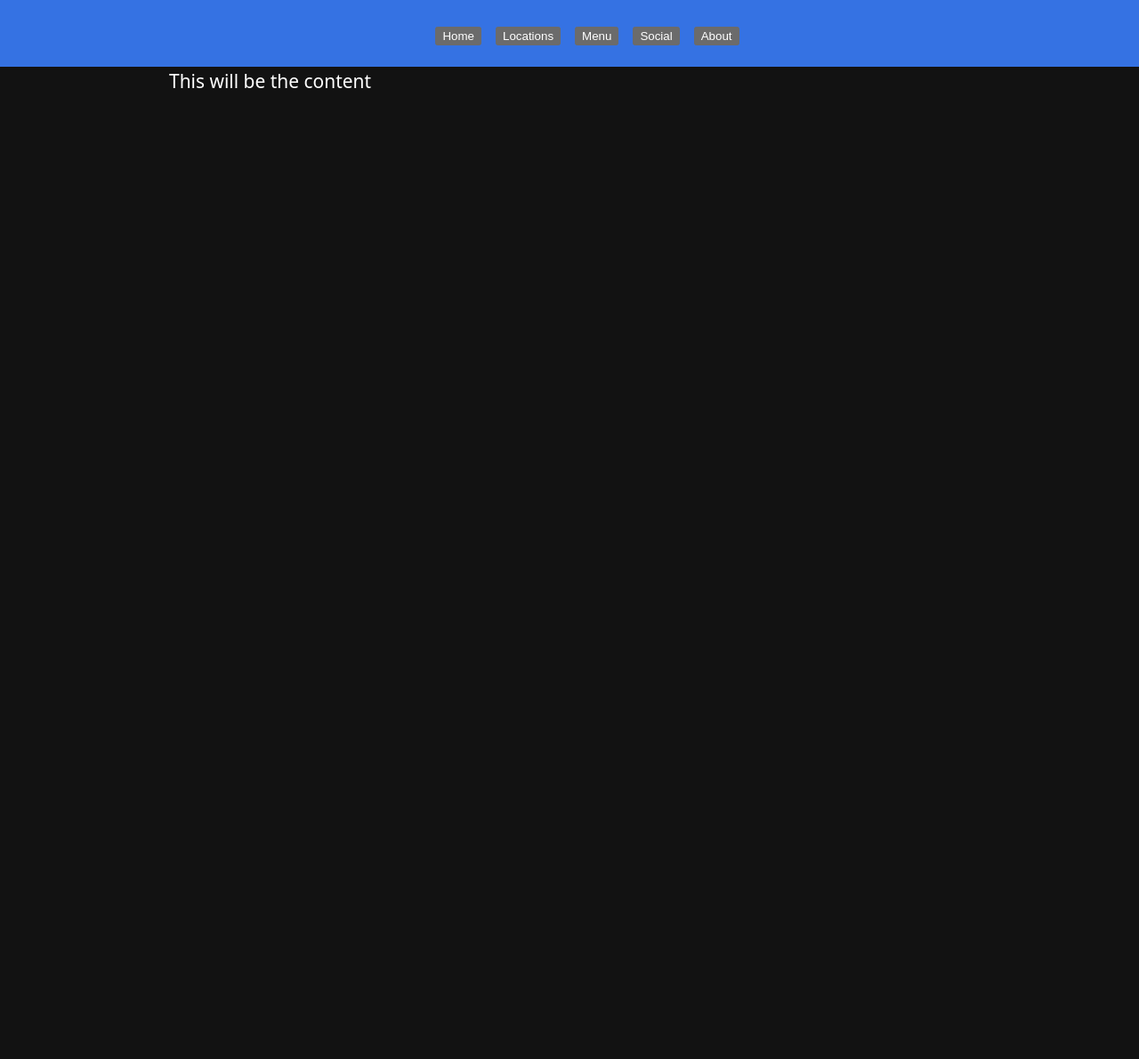
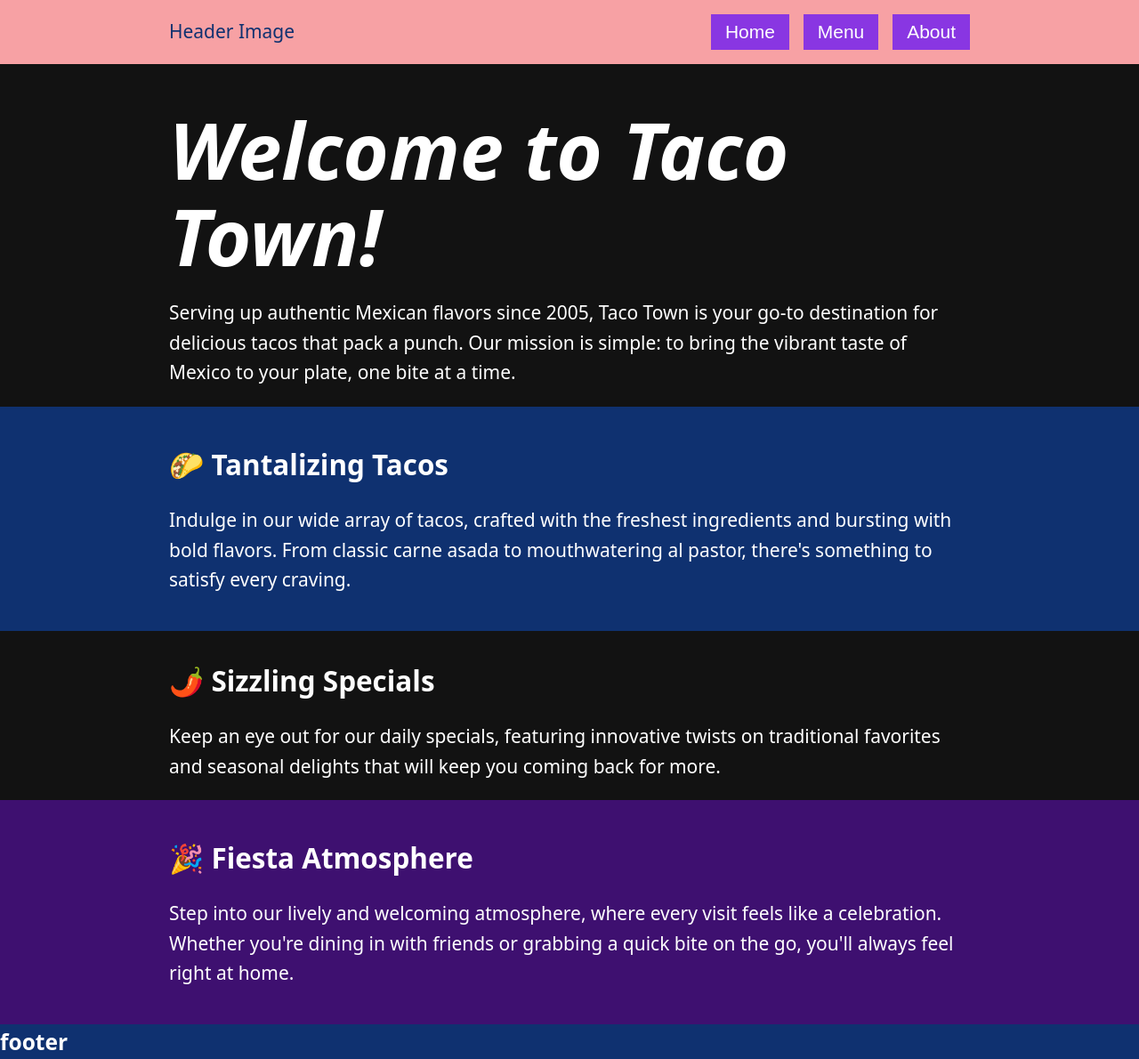
Before and after one commit to zaane/javascript-projects, a website built with webpack: page restaurant-homepage/src/index.html in a window 1280 px wide. Shown: the whole page at 89% size. Before the commit the page ends 800 px from the top, so only its background shows below. Built offline with nearby package versions, Linux system fonts and the light colour scheme.

Commit message:
make header and sample content

```diff
--- a/restaurant-homepage/src/index.html
+++ b/restaurant-homepage/src/index.html
@@ -1,26 +1,66 @@
 <!DOCTYPE html>
 <html lang="en">
+
 <head>
     <meta charset="UTF-8">
     <meta name="viewport" content="width=device-width, initial-scale=1.0">
-    <title>Tacos la Banqueta</title>
+    <title>Tacos la Restaurante</title>
 </head>
+
 <body>
-    <header class="content-grid">
-        <nav>
-            <ul class="nav-list">
-                <li><button>Home</button></li>
-                <li><button>Locations</button></li>
-                <li><button>Menu</button></li>
-                <li><button>Social</button></li>
-                <li><button>About</button></li>
-            </ul>
-        </nav>
+    <header class="primary-header content-grid">
+        <div class="primary-header__layout">
+            <div class="logo">
+                Header Image
+            </div>
+            <nav>
+                <ul class="nav-list">
+                    <li><button class="nav-button">Home</button></li>
+                    <li><button class="nav-button">Menu</button></li>
+                    <li><button class="nav-button">About</button></li>
+                </ul>
+            </nav>
+        </div>
     </header>
 
-    <div id="content" class="content-grid">
-        <p>This will be the content</p>
+    <div id="content" class="flow content-grid">
+        <h1 class="welcome-text">Welcome to Taco Town!</h1>
+        <p>Serving up authentic Mexican flavors since 2005, Taco Town is your go-to destination for delicious tacos
+            that pack a punch. Our mission is simple: to bring the vibrant taste of Mexico to your plate, one bite at a
+            time.
+        </p>
+
+        <section class="full-width bg-primary section-padding flow">
+            <h2>🌮 Tantalizing Tacos</h2>
+            <p>
+                Indulge in our wide array of tacos, crafted with the freshest ingredients and bursting
+                with bold flavors. From classic carne asada to mouthwatering al pastor, there's something to satisfy
+                every
+                craving.
+            </p>
+        </section>
+
+        <!-- <img src="./images/beeftaco1_fullwidth.jpg" alt="" class="full-width"> -->
+
+        <h2>🌶️ Sizzling Specials</h2>
+        <p>
+            Keep an eye out for our daily specials, featuring innovative twists on traditional
+            favorites and seasonal delights that will keep you coming back for more.
+        </p>
+
+        <section class="full-width bg-secondary section-padding flow">
+            <h2>🎉 Fiesta Atmosphere</h2>
+            <p>
+                Step into our lively and welcoming atmosphere, where every visit feels like a celebration.
+                Whether you're dining in with friends or grabbing a quick bite on the go, you'll always feel right at home.
+            </p>
+        </section>
     </div>
 
+    <footer class="bg-primary full-width">
+        <h3>footer</h3>
+    </footer>
+
 </body>
+
 </html>
--- a/restaurant-homepage/src/styles.css
+++ b/restaurant-homepage/src/styles.css
@@ -91,16 +91,71 @@ img {
     display: block;
 }
 
+.bg-primary {
+    background: var(--clr-primary-500);
+}
 
-header {
-    background-color: var(--clr-primary-300);
+.bg-secondary {
+    background: var(--clr-secondary-500);
+}
+
+
+.primary-header {
+    padding-block: 1rem;
+    margin-block-end: 3rem;
+    background: var(--clr-accent-200);
+    color: var(--clr-primary-500);
+}
+
+.primary-header__layout {
+    display: flex;
+    align-items: center;
+    justify-content: space-between;
+}
+
+.logo {
+    width: fit-content;
+}
+
+img {
+    max-width: 100%;
+    display: block;
 }
 
 .nav-list {
+    margin: 0;
+    padding: 0;
+    width: fit-content;
     list-style: none;
     display: flex;
-    flex-direction: row;
-    justify-content: center;
-    align-items: center;
     gap: 1rem;
 }
+
+.nav-button {
+    border: none;
+    padding: 0.5rem 1rem;
+    background-color: var(--clr-secondary-300);
+    font-size: inherit;
+}
+
+.nav-button:hover {
+    background-color: var(--clr-primary-400);
+}
+
+.nav-button:active {
+    background-color: var(--clr-primary-500);
+}
+
+.welcome-text {
+    font-size: var(--fs-900);
+    font-style: italic;
+    line-height: 1.1;
+}
+
+.flow>*+* {
+    margin-top: var(--flow-spacing, 1em);
+}
+
+.section-padding {
+    padding-block: 2.5rem;
+}
--- a/restaurant-homepage/webpack.config.js
+++ b/restaurant-homepage/webpack.config.js
@@ -20,6 +20,10 @@ module.exports = {
             test: /\.css$/i,
             use: ['style-loader', 'css-loader'],
         },
+        // {
+        //   test: /\.(png|svg|jpg|jpeg|gif)$/i,
+        //   type: 'asset/resource',
+        // },
     ],
   },
 };
```
Also changed, not shown: 1 other file.
